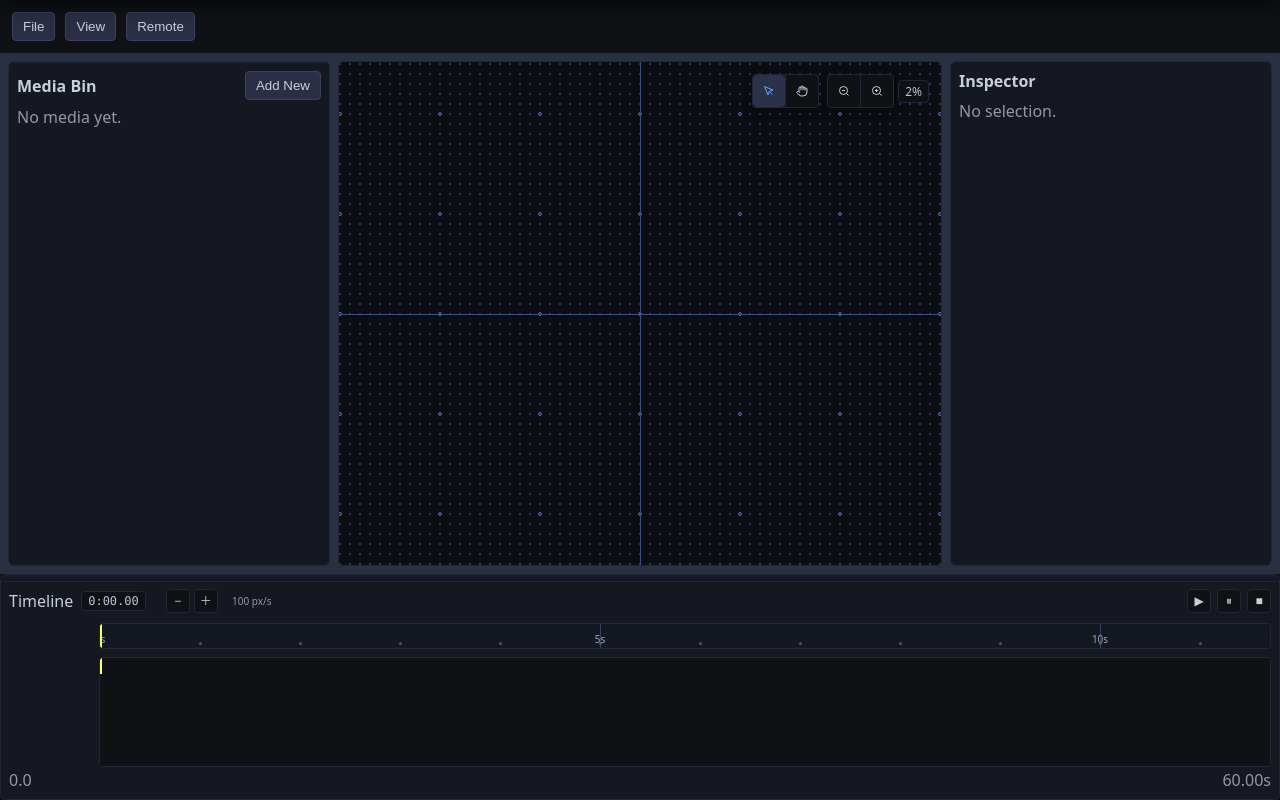
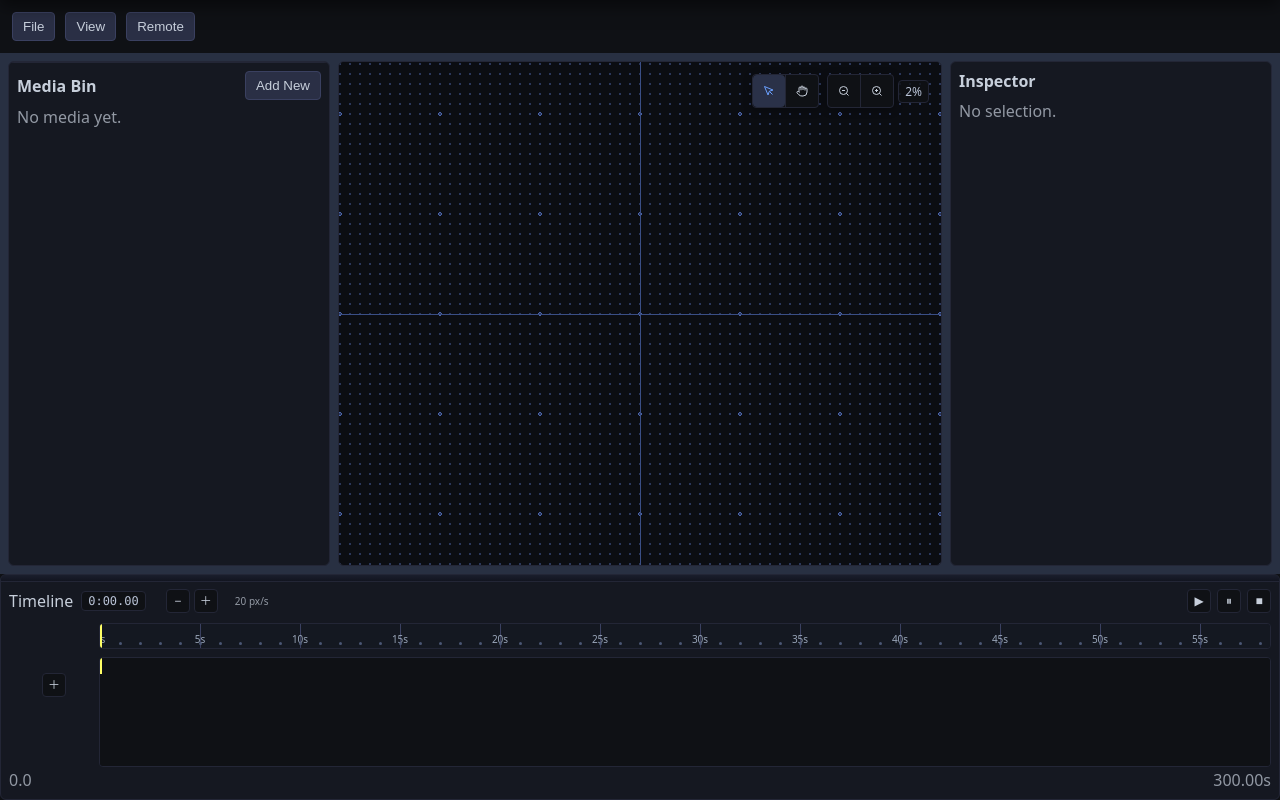
Before and after one commit to Kitonae/Constellation, a React (Vite) app in the folder editor/ui/: page / in a window 1280 px wide. Built offline with nearby package versions, Linux system fonts and the light colour scheme.

Commit message:
media loading overlay

```diff
--- a/editor/ui/src/components/LoadingOverlay.jsx
+++ b/editor/ui/src/components/LoadingOverlay.jsx
@@ -4,12 +4,42 @@ import Spinner from './Spinner.jsx'
 
 export default function LoadingOverlay() {
   const importing = useEditorStore((s) => s.importingMediaCount || 0)
+  const progress = useEditorStore((s) => s.importProgress)
+  const cancelImport = useEditorStore((s) => s.cancelImport)
+
+  if (progress) {
+    const { current, total, filename } = progress
+    const pct = total > 0 ? (current / total) * 100 : 0
+    return (
+      <div style={{ position: 'fixed', inset: 0, background: 'rgba(0,0,0,0.6)', zIndex: 9000, display: 'flex', alignItems: 'center', justifyContent: 'center' }}>
+        <div style={{ background: '#141821', border: '1px solid #232636', borderRadius: 8, padding: 20, width: 400, boxShadow: '0 10px 30px rgba(0,0,0,0.5)' }}>
+          <div style={{ marginBottom: 12, fontWeight: 600, color: '#fff' }}>Importing Media...</div>
+          <div style={{ marginBottom: 8, fontSize: 12, color: '#b9c3d6', whiteSpace: 'nowrap', overflow: 'hidden', textOverflow: 'ellipsis' }}>
+            {filename || 'Preparing...'}
+          </div>
+          <div style={{ height: 6, background: '#232636', borderRadius: 3, overflow: 'hidden', marginBottom: 16 }}>
+            <div style={{ width: `${pct}%`, height: '100%', background: '#5a78ff', transition: 'width 0.1s linear' }} />
+          </div>
+          <div style={{ display: 'flex', justifyContent: 'space-between', alignItems: 'center' }}>
+            <div style={{ fontSize: 12, color: '#8996a8' }}>{current} / {total}</div>
+            <button
+              onClick={cancelImport}
+              style={{ background: 'transparent', border: '1px solid #3a4060', color: '#c7cfdb', borderRadius: 4, padding: '4px 12px', cursor: 'pointer', fontSize: 12 }}
+            >
+              Cancel
+            </button>
+          </div>
+        </div>
+      </div>
+    )
+  }
+
   if (!importing) return null
   return (
-    <div style={{ position:'fixed', top: 8, right: 8, zIndex: 1000, pointerEvents:'none' }}>
-      <div style={{ background:'#0f1115cc', border:'1px solid #232636', borderRadius:6, padding:'6px 8px', display:'flex', alignItems:'center', gap:8 }}>
+    <div style={{ position: 'fixed', top: 8, right: 8, zIndex: 1000, pointerEvents: 'none' }}>
+      <div style={{ background: '#0f1115cc', border: '1px solid #232636', borderRadius: 6, padding: '6px 8px', display: 'flex', alignItems: 'center', gap: 8 }}>
         <Spinner size={14} />
-        <div style={{ fontSize:12, color:'#b9c3d6' }}>Importing media…</div>
+        <div style={{ fontSize: 12, color: '#b9c3d6' }}>Importing media…</div>
       </div>
     </div>
   )
--- a/editor/ui/src/components/Timeline.jsx
+++ b/editor/ui/src/components/Timeline.jsx
@@ -6,13 +6,27 @@ export default function Timeline() {
   const project = useEditorStore((s) => s.project)
   const playing = useEditorStore((s) => s.playing)
   const addLog = useEditorStore((s) => s.addLog)
-  const duration = project?.timeline?.duration_seconds ?? 60
   const tracks = project?.timeline?.tracks ?? []
   const media = project?.media ?? []
   const mediaById = useMemo(() => Object.fromEntries(media.map(m => [m.id, m])), [media])
   const addClipToTimeline = useEditorStore((s) => s.addClipToTimeline)
+  const addTrack = useEditorStore((s) => s.addTrack)
   const selectedClipId = useEditorStore((s) => s.selectedClipId)
   const setSelectedClip = useEditorStore((s) => s.setSelectedClip)
+  const maxClipEnd = useMemo(() => {
+    let max = 0
+    for (const t of tracks) {
+      if (t.media) {
+        const end = (t.media.start ?? t.media.start_at_seconds ?? 0) + (t.media.duration ?? ((t.media.out_seconds - t.media.in_seconds) || 0))
+        if (end > max) max = end
+      }
+    }
+    return max
+  }, [tracks])
+
+  // Infinite timeline: at least 60s, or max clip + 5 mins buffer
+  const duration = Math.max((project?.timeline?.duration_seconds ?? 60), maxClipEnd + 300)
+
   const tracksViewportRef = useRef(null) // scroll container for tracks
   const tracksInnerRef = useRef(null) // inner width element
   const rulerViewportRef = useRef(null) // scroll container for ruler
@@ -24,7 +38,7 @@ export default function Timeline() {
   const dragRef = useRef(null)
   const [timelineWidth, setTimelineWidth] = useState(0)
   const [tracksViewportHeight, setTracksViewportHeight] = useState(0)
-  const [pxPerSecond, setPxPerSecond] = useState(100) // zoom level
+  const [pxPerSecond, setPxPerSecond] = useState(20) // Default 20 px/s
   // Local throttled time display (avoids re-rendering heavy timeline each frame)
   const [timeDisplay, setTimeDisplay] = useState(useEditorStore.getState().time || 0)
   const lastDisplayRef = useRef(0)
@@ -45,8 +59,8 @@ export default function Timeline() {
     if (!vp || !inner) return 0
     const rect = vp.getBoundingClientRect()
     const rel = Math.min(Math.max(clientX - rect.left + vp.scrollLeft, 0), inner.clientWidth)
-    return (rel / Math.max(1, inner.clientWidth)) * duration
-  }, [duration])
+    return rel / pxPerSecond
+  }, [pxPerSecond])
 
   const onDragOver = (e) => {
     if (e.dataTransfer.types.includes('application/x-constellation-clip-id') || e.dataTransfer.types.includes('text/plain')) {
@@ -62,7 +76,18 @@ export default function Timeline() {
     const clipId = e.dataTransfer.getData('application/x-constellation-clip-id') || e.dataTransfer.getData('text/plain')
     if (clipId) {
       const tAt = timeFromClientX(e.clientX)
-      addClipToTimeline({ clipId, startAt: tAt })
+
+      // Calculate track index from Y
+      const vp = tracksViewportRef.current
+      let trackIndex = -1
+      if (vp) {
+        const rect = vp.getBoundingClientRect()
+        const relY = e.clientY - rect.top + vp.scrollTop
+        // Top padding 8px, row height 40px (28 + 6 + 6)
+        trackIndex = Math.floor((relY - 8) / 40)
+      }
+
+      addClipToTimeline({ clipId, startAt: tAt, trackIndex })
       setSelectedClip(clipId)
     }
     setDragOver(false); setHoverTime(null)
@@ -120,16 +145,23 @@ export default function Timeline() {
     return h > 0 ? `${h}:${String(m).padStart(2, '0')}:${sStr}` : `${m}:${sStr}`
   }
 
-  const pickTickStep = (dur) => {
-    const steps = [0.1, 0.25, 0.5, 1, 2, 5, 10, 15, 30, 60, 120, 300]
-    for (const st of steps) { if (dur / st <= 12) return st }
+  const pickTickStep = (pxPerSec) => {
+    // Target ~100px per major tick
+    const target = 100 / pxPerSec
+    const steps = [0.1, 0.25, 0.5, 1, 2, 5, 10, 15, 30, 60, 120, 300, 600, 1800, 3600]
+    // Find closest step >= target
+    for (const st of steps) { if (st >= target) return st }
     return steps[steps.length - 1]
   }
-  const tickStep = pickTickStep(duration)
+  const tickStep = pickTickStep(pxPerSecond)
   const ticks = []
+  // Limit ticks to prevent crash if duration is huge and step is small (shouldn't happen with dynamic step)
   for (let t = 0; t <= duration + 1e-6; t += tickStep) ticks.push(Number(t.toFixed(6)))
   const secondDots = []
-  for (let s = 0; s <= Math.floor(duration + 1e-6); s++) secondDots.push(s)
+  // Only show second dots if zoom is high enough (> 10px/s)
+  if (pxPerSecond > 10) {
+    for (let s = 0; s <= Math.floor(duration + 1e-6); s++) secondDots.push(s)
+  }
 
   const IconButton = ({ label, onClick, children }) => (
     <button
@@ -168,7 +200,7 @@ export default function Timeline() {
       const dur = project?.timeline?.duration_seconds ?? duration
       const width = timelineWidth
       const clamped = Math.max(0, Math.min(dur, t))
-      const x = (clamped / Math.max(0.0001, dur)) * width
+      const x = clamped * pxPerSecond
       if (rulerPlayheadRef.current) rulerPlayheadRef.current.style.left = x + 'px'
       if (tracksPlayheadRef.current) tracksPlayheadRef.current.style.left = x + 'px'
       const now = performance.now()
@@ -183,12 +215,12 @@ export default function Timeline() {
       const dur = project?.timeline?.duration_seconds ?? duration
       const width = timelineWidth
       const clamped = Math.max(0, Math.min(dur, t))
-      const x = (clamped / Math.max(0.0001, dur)) * width
+      const x = clamped * pxPerSecond
       if (rulerPlayheadRef.current) rulerPlayheadRef.current.style.left = x + 'px'
       if (tracksPlayheadRef.current) tracksPlayheadRef.current.style.left = x + 'px'
     } catch { }
     return () => { try { unsub() } catch { } }
-  }, [timelineWidth, duration, project])
+  }, [timelineWidth, duration, project, pxPerSecond])
 
   return (
     <div style={{ padding: 8, color: '#c7cfdb', height: '100%', boxSizing: 'border-box', display: 'flex', flexDirection: 'column', minHeight: 0 }}>
@@ -199,8 +231,8 @@ export default function Timeline() {
             {formatTimecode(timeDisplay)}
           </div>
           <div style={{ display: 'flex', alignItems: 'center', gap: 4, marginLeft: 12 }}>
-            <IconButton label="Zoom Out" onClick={() => setPxPerSecond(p => Math.max(10, Math.round(p / 1.25)))}>−</IconButton>
-            <IconButton label="Zoom In" onClick={() => setPxPerSecond(p => Math.min(800, Math.round(p * 1.25)))}>＋</IconButton>
+            <IconButton label="Zoom Out" onClick={() => setPxPerSecond(p => Math.max(1, p - 5))}>−</IconButton>
+            <IconButton label="Zoom In" onClick={() => setPxPerSecond(p => Math.min(200, p + 5))}>＋</IconButton>
             <div style={{ fontSize: 10, opacity: 0.7, minWidth: 60, textAlign: 'center' }}>{pxPerSecond} px/s</div>
           </div>
         </div>
@@ -231,7 +263,7 @@ export default function Timeline() {
         >
           <div ref={rulerInnerRef} style={{ position: 'relative', width: timelineWidth, height: '100%' }}>
             {ticks.map((tVal, idx) => {
-              const x = (tVal / duration) * timelineWidth
+              const x = tVal * pxPerSecond
               const major = (Math.abs((tVal / tickStep) - Math.round(tVal / tickStep)) < 1e-6)
               return (
                 <div key={idx} style={{ position: 'absolute', left: x, top: 0, bottom: 0, width: 0 }}>
@@ -245,7 +277,7 @@ export default function Timeline() {
               )
             })}
             {secondDots.map((s) => {
-              const x = (s / duration) * timelineWidth
+              const x = s * pxPerSecond
               return <div key={`sd-${s}`} style={{ position: 'absolute', left: x, bottom: 3, width: 3, height: 3, marginLeft: -1.5, background: '#4a5674', borderRadius: 2 }} />
             })}
             <div ref={rulerPlayheadRef} style={{ position: 'absolute', top: 0, bottom: 0, left: 0, width: 2, background: '#ff6', pointerEvents: 'none', transform: 'translateZ(0)' }} />
@@ -255,11 +287,14 @@ export default function Timeline() {
       {/* Tracks (labels separated for alignment with ruler) */}
       <div style={{ display: 'flex', marginTop: 8, flex: 1, minHeight: 0 }}>
         <div ref={tracksLabelsRef} style={{ width: LABEL_W, flex: '0 0 auto', padding: '8px 0', height: '100%', overflowY: 'auto' }}>
-          {tracks.filter(t => t.media).map((t, i) =>
-            <div key={i} style={{ height: 28, margin: '6px 0', marginRight: 0, display: 'flex', alignItems: 'center', justifyContent: 'flex-start' }}>
+          {tracks.map((t, i) =>
+            <div key={i} style={{ height: 28, margin: '6px 0', marginRight: 0, display: 'flex', alignItems: 'center', justifyContent: 'space-between', paddingRight: 8 }}>
               <div style={{ fontSize: 12, opacity: 0.8, whiteSpace: 'nowrap', overflow: 'hidden', textOverflow: 'ellipsis' }}>{`Track ${i + 1}`}</div>
             </div>
           )}
+          <div style={{ height: 28, margin: '6px 0', display: 'flex', alignItems: 'center', justifyContent: 'center' }}>
+            <IconButton label="Add Track" onClick={addTrack}>＋</IconButton>
+          </div>
         </div>
         <div
           ref={tracksViewportRef}
@@ -281,14 +316,20 @@ export default function Timeline() {
           }}
         >
           <div ref={tracksInnerRef} style={{ position: 'relative', width: timelineWidth, padding: '8px 0' }}>
-            {tracks.filter(t => t.media).map((t, i) => {
+            {tracks.map((t, i) => {
               const m = t.media
+              if (!m) {
+                // Empty track placeholder
+                return (
+                  <div key={i} style={{ position: 'relative', height: 28, margin: '6px 0', zIndex: 0, borderBottom: '1px dashed #232636' }} />
+                )
+              }
               const startVal = (m.start ?? m.start_at_seconds) || 0
               const durVal = m.duration ?? ((m.out_seconds - m.in_seconds) || 0)
               const isDragging = drag?.timelineId === m.id && drag.currentStart !== undefined
               const effectiveStart = isDragging ? drag.currentStart : startVal
-              const left = (effectiveStart / Math.max(0.0001, duration)) * timelineWidth
-              const width = (Math.max(0, durVal) / Math.max(0.0001, duration)) * timelineWidth
+              const left = effectiveStart * pxPerSecond
+              const width = Math.max(0, durVal) * pxPerSecond
               const clip = mediaById[m.clip_id]
               const label = clip?.name || clip?.id || m.clip_id
               const isSelected = selectedClipId === m.id
@@ -347,7 +388,7 @@ export default function Timeline() {
             })}
             <div ref={tracksPlayheadRef} style={{ position: 'absolute', top: 0, bottom: 0, left: 0, width: 2, background: '#ff6', pointerEvents: 'none', transform: 'translateZ(0)', zIndex: 200 }} />
             {isDragOver && hoverTime != null && (
-              <div title={`${hoverTime.toFixed(2)}s`} style={{ position: 'absolute', top: 0, bottom: 0, left: (hoverTime / Math.max(0.0001, duration)) * timelineWidth, width: 2, background: '#5a78ff' }} />
+              <div title={`${hoverTime.toFixed(2)}s`} style={{ position: 'absolute', top: 0, bottom: 0, left: hoverTime * pxPerSecond, width: 2, background: '#5a78ff' }} />
             )}
           </div>
         </div>
--- a/editor/ui/src/store.js
+++ b/editor/ui/src/store.js
@@ -50,10 +50,16 @@ export const useEditorStore = create((set, get) => ({
     if (s.importingMediaCount > 0 && Date.now() - (s.importingMediaCountUpdatedAt || 0) > 15000) {
       queueLog('warn', 'Import appeared stuck >15s; auto-reset')
       console.warn('[import] auto-reset stuck imports')
-      return { importingMediaCount: 0 }
+      return { importingMediaCount: 0, importProgress: null }
     }
     return {}
   }),
+  // Detailed import progress
+  importProgress: null, // { current, total, filename, cancelled }
+  startImport: (total) => set({ importProgress: { current: 0, total, filename: '', cancelled: false } }),
+  updateImportProgress: (current, filename) => set((s) => s.importProgress ? { importProgress: { ...s.importProgress, current, filename } } : {}),
+  cancelImport: () => set((s) => s.importProgress ? { importProgress: { ...s.importProgress, cancelled: true } } : {}),
+  finishImport: () => set({ importProgress: null }),
   toggleConsole: () => set((s) => ({ consoleOpen: !s.consoleOpen })),
   setViewMode: (mode) => set({ viewMode: (mode === '3d' || mode === 'output') ? mode : '2d' }),
   toggleViewMode: () => set((s) => ({ viewMode: s.viewMode === '2d' ? '3d' : '2d' })),
@@ -96,8 +102,14 @@ export const useEditorStore = create((set, get) => ({
     // If we had to create a default project, also ensure scene is set in store
     return s.project ? { project: nextProj } : { project: nextProj, scene: baseProj.scene }
   }),
+  addTrack: () => set((s) => {
+    const tl = s.project?.timeline
+    if (!tl) return {}
+    const tracks = [...(tl.tracks || []), { media: null }]
+    return { project: { ...s.project, timeline: { ...tl, tracks } } }
+  }),
   // Insert an existing clip onto the timeline
-  addClipToTimeline: ({ clipId, startAt, duration, targetNodeId, position, scale }) => set((s) => {
+  addClipToTimeline: ({ clipId, startAt, duration, targetNodeId, position, scale, trackIndex }) => set((s) => {
     if (!s.project) return {}
     const clip = (s.project.media || []).find((m) => m.id === clipId)
     if (!clip) return {}
@@ -119,7 +131,24 @@ export const useEditorStore = create((set, get) => ({
       scale: scale ? { x: toInt(scale.x, 0), y: toInt(scale.y, 0) } : { x: 0, y: 0 },
     }
     const nextTimeline = s.project.timeline ?? { id: 'tl', name: 'Timeline', tracks: [], events: [], duration_seconds: Math.max(60, (s.time || 0) + dur) }
-    const tracks = [...(nextTimeline.tracks ?? []), { media: tm }]
+    let tracks = [...(nextTimeline.tracks ?? [])]
+
+    if (typeof trackIndex === 'number' && trackIndex >= 0) {
+      // If targeting a specific track
+      if (trackIndex < tracks.length && !tracks[trackIndex].media) {
+        // If track exists and is empty, fill it
+        tracks[trackIndex] = { ...tracks[trackIndex], media: tm }
+      } else {
+        // Otherwise insert at that index (shifting others down)
+        // OR should we just append if out of bounds?
+        // Let's insert at index
+        tracks.splice(trackIndex, 0, { media: tm })
+      }
+    } else {
+      // Append
+      tracks.push({ media: tm })
+    }
+
     const duration_seconds = Math.max(nextTimeline.duration_seconds ?? 0, (tm.start ?? tm.start_at_seconds) + (tm.duration ?? dur))
     queueLog('info', `Inserted clip '${clip.name}' at ${tm.start_at_seconds.toFixed(2)}s`)
     return { project: { ...s.project, timeline: { ...(nextTimeline ?? {}), tracks, duration_seconds } } }
```
Also changed, not shown: editor/ui/src/components/MediaBin.jsx (+26 -6 lines), editor/ui/src/components/Viewport2D.jsx (+8 -1 lines).
